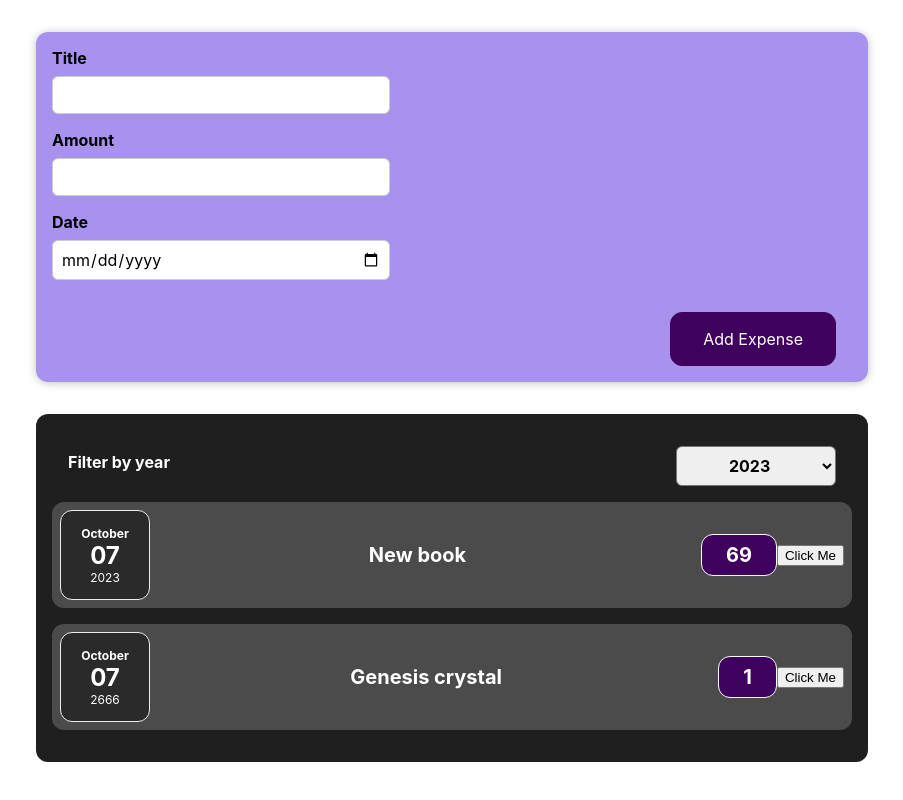
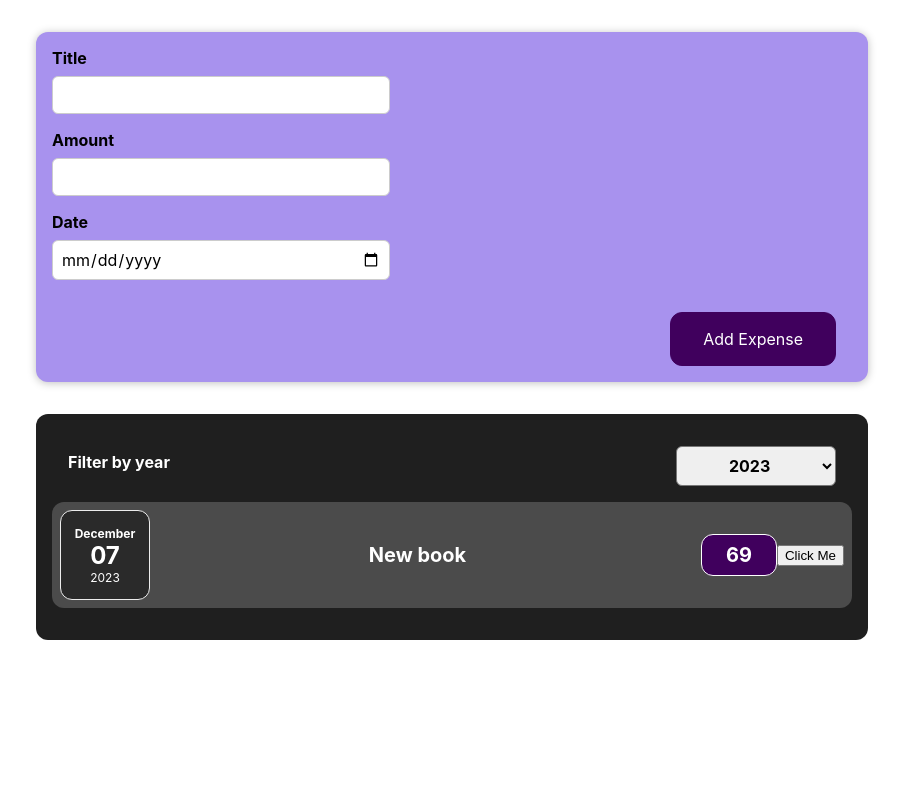
Before and after one commit to AimarKiivits/Anna-react, a React (Create React App) app: page / in a window 1280 px wide. Shown: the whole page, without its empty margins (188-1091 px from the left). Built offline with nearby package versions, Linux system fonts and the light colour scheme.

Commit message:
Yl 14 / Yl 5? done

```diff
--- a/src/App.js
+++ b/src/App.js
@@ -7,14 +7,26 @@ import Expenses from './components/Expenses/Expenses';
 const DYMMY_EXPENSES = [
   {
     id: 'id1',
-    date: new Date(2023, 9, 7),
+    date: new Date(2023, 11 , 7),
     title: "New book",
     amount: 69
   },
   {
     id: 'id2',
-    date: new Date(2666, 9, 7),
+    date: new Date(2666, 8, 7),
     title: "Genesis crystal",
+    amount: 1
+  },
+  {
+    id: 'id3',
+    date: new Date(2024, 9, 7),
+    title: "New pantaloons",
+    amount: 420
+  },
+  {
+    id: 'id4',
+    date: new Date(2666, 10, 7),
+    title: "Stellar jade",
     amount: 1
   }
 ]
--- a/src/components/Expenses/Expenses.js
+++ b/src/components/Expenses/Expenses.js
@@ -5,7 +5,7 @@ import ExpenseItem from './ExpenseItem'
 import ExpensesFilter from './ExpensesFilter'
 
 const Expenses = (props) => {
-    const [filteredYear, setFilteredYear] = useState('')
+    const [filteredYear, setFilteredYear] = useState('2023')
 
     const changeFilterHandler = (enteredYear) => {
 
@@ -18,12 +18,16 @@ const Expenses = (props) => {
         console.log(expense)
     })
 
+    const filteredExpenses = props.expenses.filter((expense) => {
+        return filteredYear === '' || expense.date.getFullYear().toString() === filteredYear;
+    });
+
     return(
         <Card className="expenses">
             <ExpensesFilter onChangeFilter={changeFilterHandler} year={filteredYear}/>
             {
-                props.expenses.map((expense) => {
-                    return <ExpenseItem expenseData={expense} key={expense.id}/>
+                filteredExpenses.map((expense) => {
+                    return <ExpenseItem expenseData={expense} key={expense.id} />
                 })
             }
         </Card>
--- a/src/components/Expenses/ExpensesFilter.js
+++ b/src/components/Expenses/ExpensesFilter.js
@@ -18,7 +18,7 @@ const ExpensesFilter = (props) => {
                 <select value = {props.year} onChange={yearChangeHandler}>
                     <option value='2023'>2023</option>
                     <option value='2024'>2024</option>
-                    <option value='2025'>2025</option>
+                    <option value='2666'>2666</option>
                 </select>
             </div>
         </div>
```
